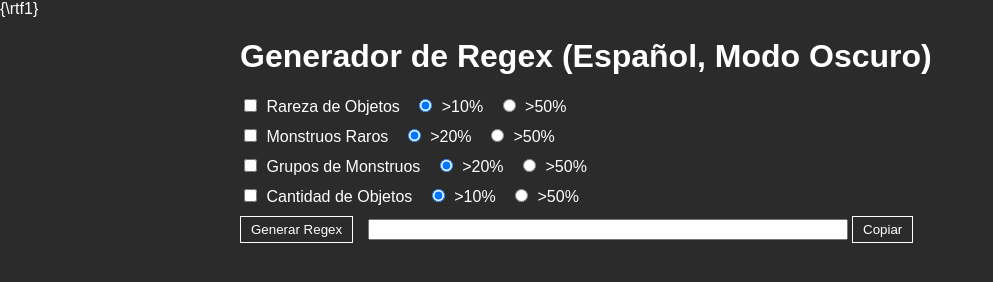
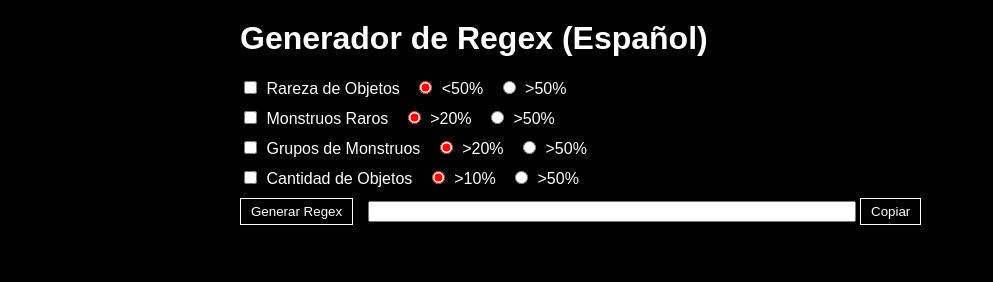
Before and after one commit to Kavapia/Generador-regex-poe2, a plain HTML site: page index.html in a window 1280 px wide. Shown: the whole page, without its empty margins (0-993 px from the left). Drawn offline with Linux system fonts and the light colour scheme.

Commit message:
Update index.html

```diff
--- a/index.html
+++ b/index.html
@@ -1,14 +1,14 @@
-{\rtf1}<!DOCTYPE html>
+<!DOCTYPE html>
 <html lang="es">
 <head>
   <meta charset="UTF-8" />
-  <title>Generador de Regex (Español, Modo Oscuro)</title>
+  <title>Generador de Regex (Español)</title>
   <style>
-    /* Estilos en modo oscuro */
+    /* Estilos */
     body {
       margin: 0;
       padding: 0;
-      background-color: #2b2b2b;
+      background-color: #000000;
       color: #ffffff;
       font-family: sans-serif;
     }
@@ -36,12 +36,10 @@
       margin-right: 10px;
     }
 
-    input[type="checkbox"] {
-      margin-right: 5px;
-    }
-
+    input[type="checkbox"],
     input[type="radio"] {
       margin-right: 5px;
+      accent-color: red;
     }
 
     #resultado {
@@ -50,7 +48,7 @@
     }
 
     button {
-      background-color: #2b2b2b;
+      background-color: #000000;
       color: #ffffff;
       border: 1px solid #ffffff;
       padding: 5px 10px;
@@ -64,7 +62,7 @@
 </head>
 <body>
   <div class="container">
-    <h1>Generador de Regex (Español, Modo Oscuro)</h1>
+    <h1>Generador de Regex (Español)</h1>
 
     <div id="error" class="error"></div>
 
@@ -73,7 +71,7 @@
       <input type="checkbox" id="mod1_check" />
       <label for="mod1_check">Rareza de Objetos</label>
       <input type="radio" name="mod1_radio" id="mod1_low" value="low" checked />
-      <label for="mod1_low">&gt;10%</label>
+      <label for="mod1_low">&lt;50%</label>
       <input type="radio" name="mod1_radio" id="mod1_high" value="high" />
       <label for="mod1_high">&gt;50%</label>
     </div>
@@ -127,41 +125,37 @@
         checkId: "mod2_check",
         lowRadioId: "mod2_low",
         highRadioId: "mod2_high",
-        regex_low:  "c\\D{11}m\\D{9}r.*[2-9]\\d+%",   // >=20%
-        regex_high: "c\\D{11}m\\D{9}r.*[5-9]\\d+%",   // >=50%
+        regex_low:  "c\\D{11}m\\D{9}r.*[2-9]\\d+%",
+        regex_high: "c\\D{11}m\\D{9}r.*[5-9]\\d+%",
       },
       {
         checkId: "mod3_check",
         lowRadioId: "mod3_low",
         highRadioId: "mod3_high",
-        regex_low:  "c\\D{11}g\\D{9}m.*[2-9]\\d+%",   // >=20%
-        regex_high: "c\\D{11}g\\D{9}m.*[5-9]\\d+%",   // >=50%
+        regex_low:  "c\\D{11}g\\D{9}m.*[2-9]\\d+%",
+        regex_high: "c\\D{11}g\\D{9}m.*[5-9]\\d+%",
       },
       {
         checkId: "mod4_check",
         lowRadioId: "mod4_low",
         highRadioId: "mod4_high",
-        regex_low:  "c\\D{11}o\\D{7}e.*[1-9]\\d+%",   // >=10%
-        regex_high: "c\\D{11}o\\D{7}e.*[5-9]\\d+%",   // >=50%
+        regex_low:  "c\\D{11}o\\D{7}e.*[1-9]\\d+%",
+        regex_high: "c\\D{11}o\\D{7}e.*[5-9]\\d+%",
       }
     ];
 
     function generarRegex() {
       const errorElement = document.getElementById("error");
       const resultadoElement = document.getElementById("resultado");
-
-      // Limpiar el mensaje de error
       errorElement.textContent = "";
 
       let activos = [];
 
-      // Recorrer la lista de mods y compror cuáles están activos
       for (let mod of mods) {
         const check = document.getElementById(mod.checkId);
         const lowRadio = document.getElementById(mod.lowRadioId);
         const highRadio = document.getElementById(mod.highRadioId);
 
-        // Si el checkbox está marcado
         if (check.checked) {
           if (lowRadio.checked) {
             activos.push('"' + mod.regex_low + '"');
@@ -171,29 +165,25 @@
         }
       }
 
-      // Si no hay ningún mod seleccionado, se pone resultado vacío y salimos
       if (activos.length === 0) {
         resultadoElement.value = "";
         return;
       }
 
-      // Si hay más de 2 mods seleccionados, da error
       if (activos.length > 2) {
         errorElement.textContent = "ERROR: Máximo 2 mods a la vez.";
         resultadoElement.value = "";
         return;
       }
 
-      // Construimos el resultado uniendo con un espacio
       const resultado = activos.join(" ");
       resultadoElement.value = resultado;
     }
 
     function copiarAlPortapapeles() {
       const contenido = document.getElementById("resultado").value;
-      if (!contenido) return; // Si está vacío, no copiamos nada
+      if (!contenido) return;
 
-      // Copy
       navigator.clipboard.writeText(contenido)
         .then(() => {
           console.log("Texto copiado al portapapeles:", contenido);
```
